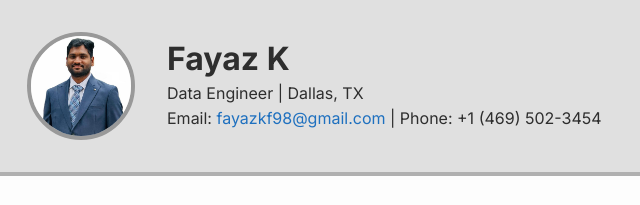
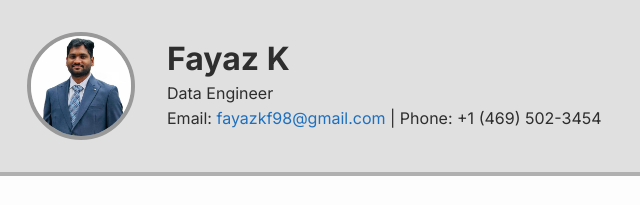
Before and after one commit to kfayaz25/Fayaz_Web, a plain HTML site: page index.html in a window 1280 px wide. Shown: the top 205 px of the page, 133-773 px from the left. Drawn offline with Linux system fonts and the light colour scheme.

Commit message:
Update index.html

```diff
--- a/index.html
+++ b/index.html
@@ -95,7 +95,7 @@
     <img src="me1.jpg" alt="Fayaz K">
     <div class="header-text">
       <h1>Fayaz K</h1>
-      <p>Data Engineer | Dallas, TX</p>
+      <p>Data Engineer</p>
       <p>Email: <a href="mailto:fayazkf98@gmail.com">fayazkf98@gmail.com</a> | Phone: +1 (469) 502-3454</p>
     </div>
   </div>
```
